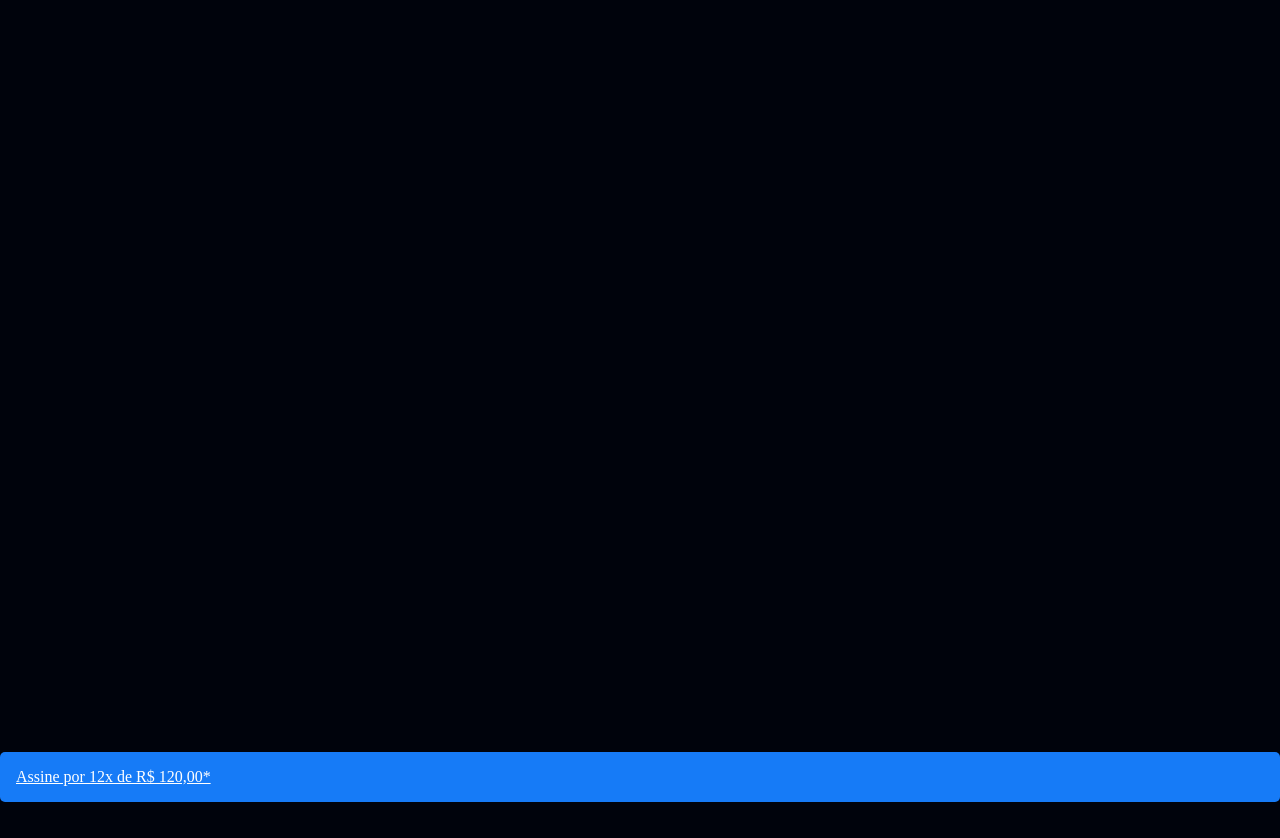
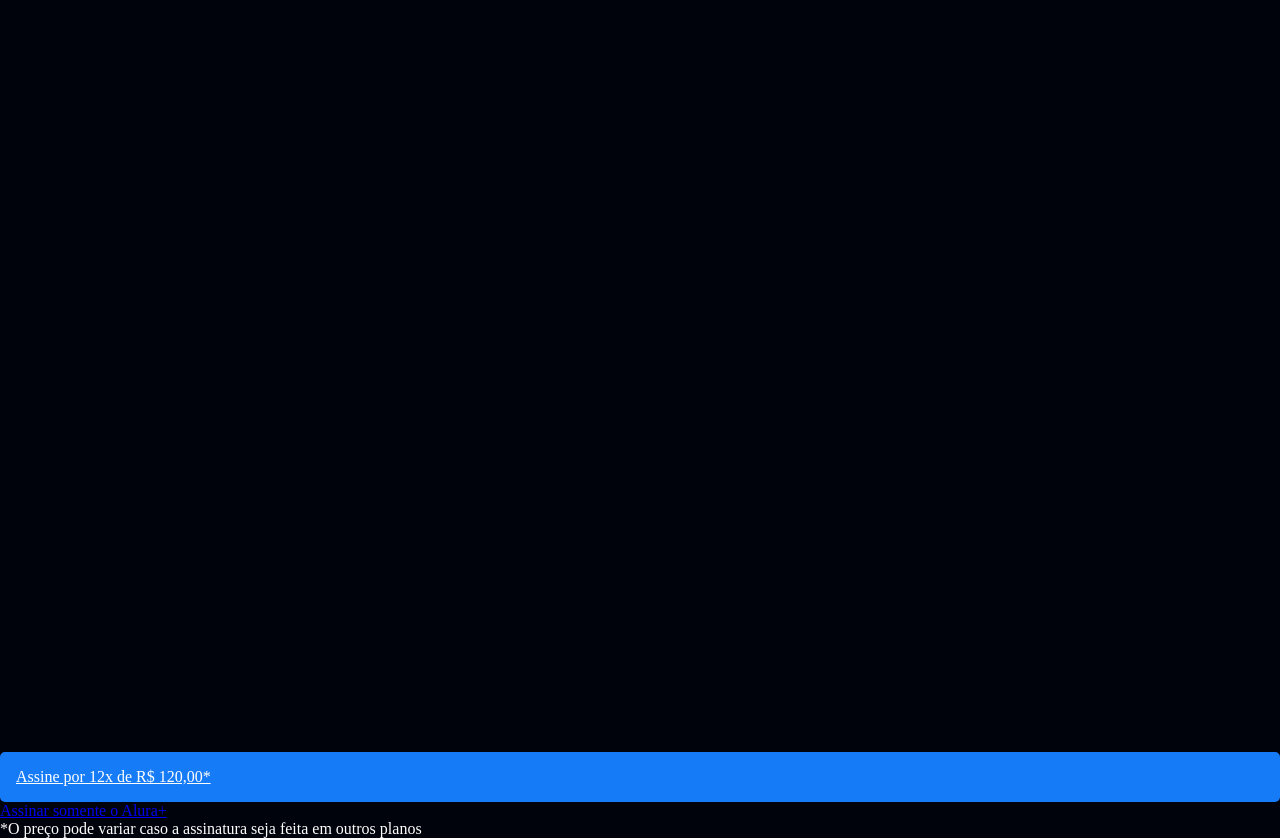
Before and after one commit to ybrendha/siteescola, a plain HTML site: page index.html in a window 1280 px wide. Shown: the part 48-886 px from the top of the page. Before the commit the page ends 850 px from the top, so only its background shows below. Drawn offline with Linux system fonts and the light colour scheme.

Commit message:
Update index.html

```diff
--- a/index.html
+++ b/index.html
@@ -1,6 +1,9 @@
 <!DOCTYPE html>
-<html lang="en">
+
+<html>
+
 <head>
+    <title>Alura Plus</title>
     <meta charset="UTF-8">
     <meta http-equiv="X-UA-Compatible" content="IE=edge">
     <meta name="viewport" content="width=device-width, initial-scale=1.0">
@@ -14,6 +17,8 @@
             <h1>Com a Combo+, você pode aproveitar o Alura+ e o Alura Língua por um preço único</h1>
             <img src="./Combo.png" alt="O combo+ e o alura lingua"></section>
             <a href="www.alura.com.br" class="container__botao" >Assine por 12x de R$ 120,00*</a>
+            <a href="www.alura.com.br" class="container__botao_secundario">Assinar somente o Alura+</a>
+            <p class="container__aviso">*O preço pode variar caso a assinatura seja feita em outros planos</p>
         </div>
     </body>
 </html>
```
